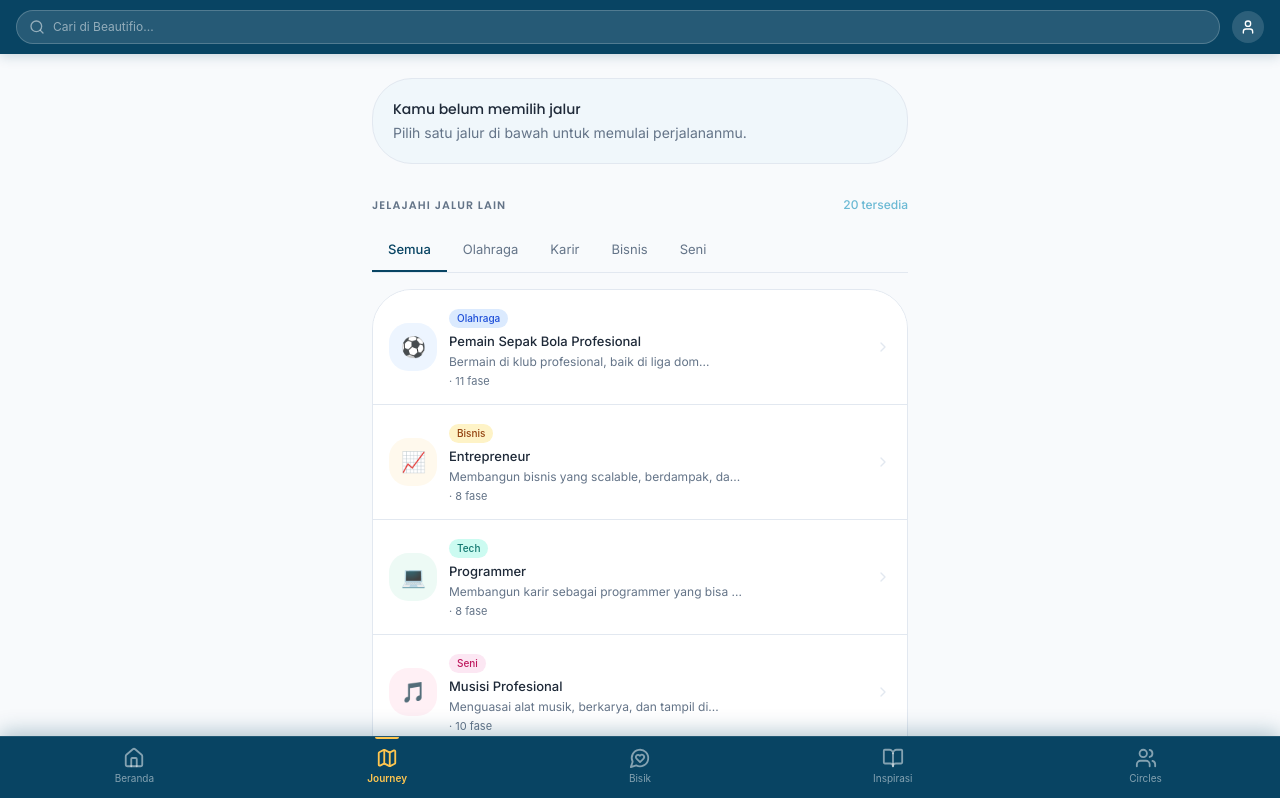
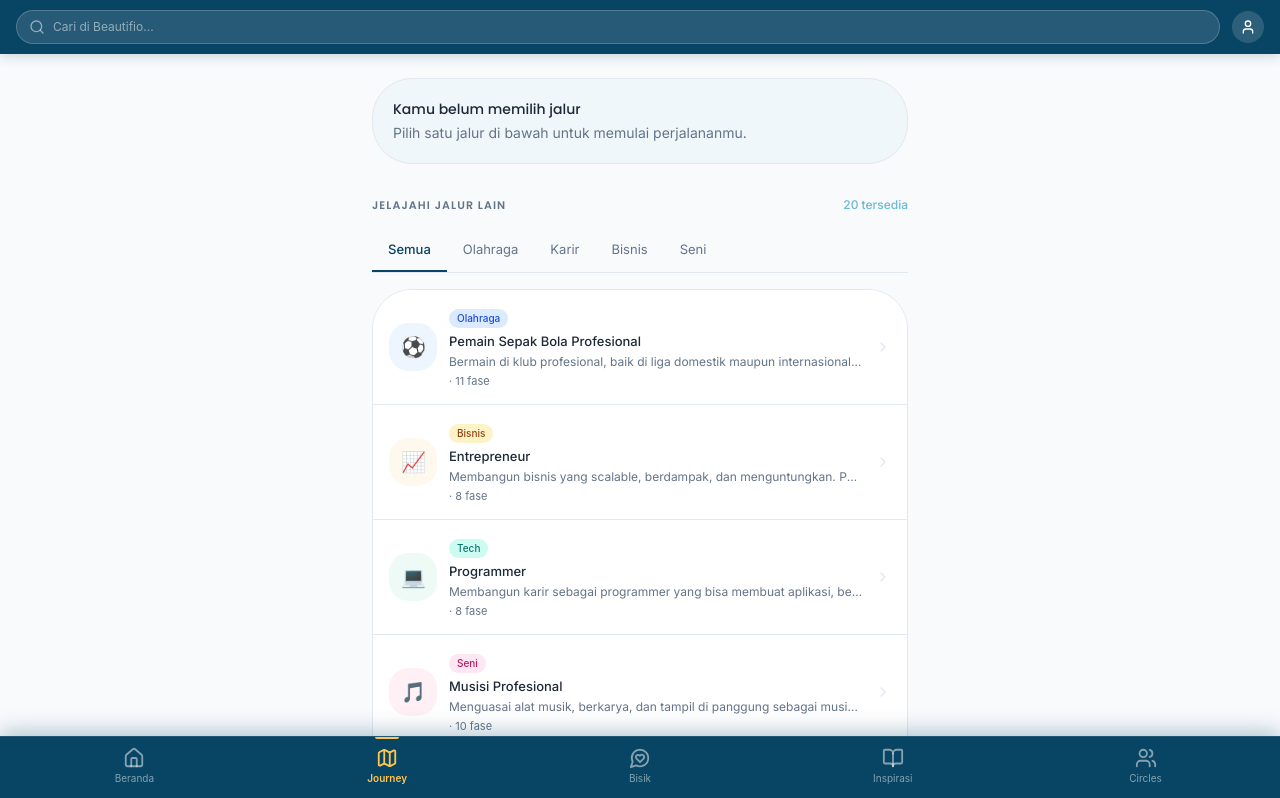
Before and after one commit to beautifio/beautifio, a Next.js app in the folder apps/web/: page /journey in a window 1280 px wide. Shown: the top 798 px of the page. Built offline with nearby package versions, Linux system fonts and the light colour scheme; no server answers.

Commit message:
remove description truncation

```diff
--- a/apps/web/src/app/(app)/journey/page.tsx
+++ b/apps/web/src/app/(app)/journey/page.tsx
@@ -492,9 +492,7 @@ export default function JourneyPage() {
                             color: "#647488",
                           }}
                         >
-                          {t.description.length > 45
-                            ? t.description.slice(0, 45) + "..."
-                            : t.description}
+                          {t.description}
                         </p>
                         <div
                           className="flex items-center gap-1 text-[11px] mt-0.5"
```
